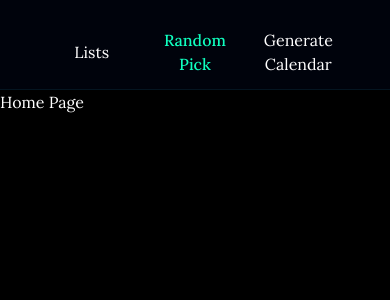
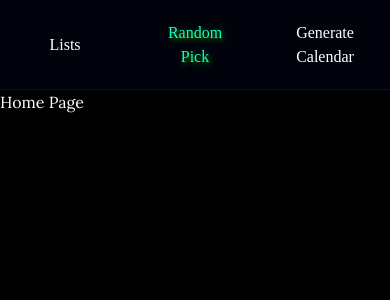
Before and after one commit to Sandoramix/whoisnext, a Next.js app: page / in a window 390 px wide. Shown: the top 300 px of the page. Built offline with nearby package versions, Linux system fonts and the light colour scheme.

Commit message:
updated responsiveness

```diff
--- a/src/pages/_app.tsx
+++ b/src/pages/_app.tsx
@@ -17,16 +17,16 @@ const MyApp: AppType = ({ Component, pageProps }) => {
       </Head>
 
       <div className="w-screen h-screen bg-black text-white font-main text-base relative">
-        <header className="overflow-hidden bg-[#000718]/50 w-full px-10 py-6 max-h-[90px] min-h-[90px] grid-flow-col grid auto-cols-fr items-center  text-center font-normal border-b border-cyan-800/20">
+        <header className="overflow-hidden bg-[#000718]/50 w-full  max-h-[90px] min-h-[90px] grid-flow-col grid grid-cols-3 justify-center items-center  text-center  border-b border-cyan-800/20 font-sub">
 
-          <Link href={`/lists`} className="px-4 py-1 min-w-fit hover:text-[#05c8cf] hover:text-xl transition-all duration-300 text-center">
-            <h1 className={pathname == `/lists` ? `text-[#0fffbf] font-medium` : ``}>Lists</h1>
+          <Link href={`/lists`} className="px-4 py-1 min-w-fit hover:text-[#05c8cf] hover:text-xl transition-all duration-300 text-center ">
+            <h1 className={pathname == `/lists` ? `text-[#0fffbf] [text-shadow:_2px_2px_5px_#080]` : ``}>Lists</h1>
           </Link>
           <Link href={`/`} className="px-4 py-1 min-w-fit hover:text-[#05c8cf] hover:text-xl transition-all duration-300 text-center">
-            <h1 className={pathname == `/` ? `text-[#0fffbf] font-medium` : ``}>Random <br className="block" />Pick</h1>
+            <h1 className={pathname == `/` ? `text-[#0fffbf] [text-shadow:_2px_2px_5px_#080]` : ``}>Random <br className="block" />Pick</h1>
           </Link>
           <Link href={`/calendar`} className="px-4 py-1 min-w-fit hover:text-[#05c8cf] hover:text-xl transition-all duration-300 text-center">
-            <h1 className={pathname == `/calendar` ? `text-[#0fffbf] font-medium` : ``}>Generate <br className="block" />Calendar</h1>
+            <h1 className={pathname == `/calendar` ? `text-[#0fffbf] [text-shadow:_2px_2px_10px_#080]` : ``}>Generate <br className="block" />Calendar</h1>
           </Link>
 
         </header>
```
